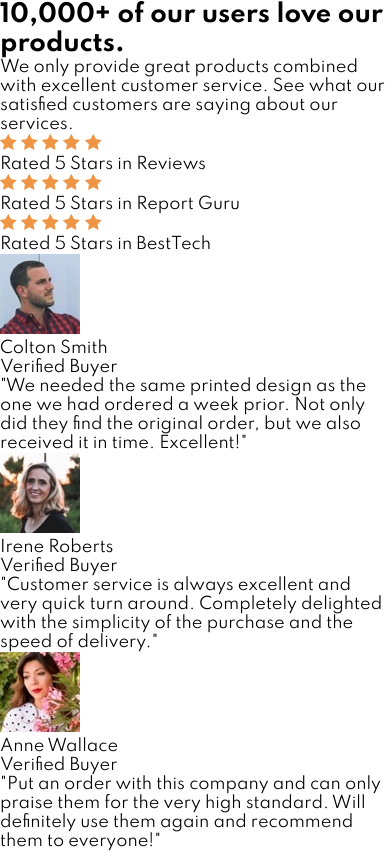
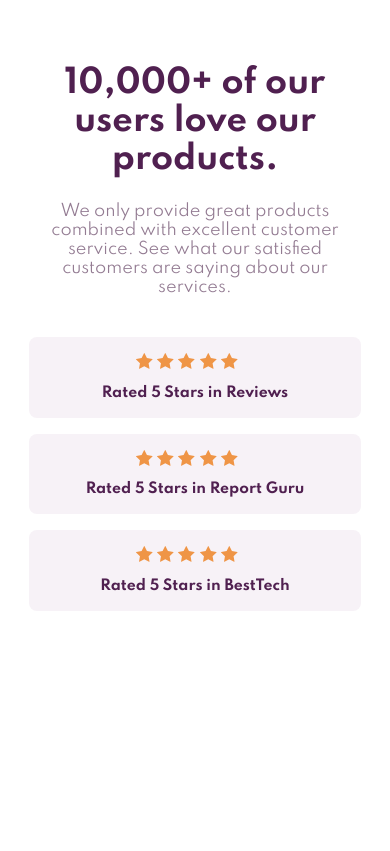
Before and after one commit to JacksonJ97/social-proof-section, a plain HTML site: page index.html in a window 390 px wide. Drawn offline with Linux system fonts and the light colour scheme.

Commit message:
Mobile view of header section

```diff
--- a/index.html
+++ b/index.html
@@ -21,38 +21,44 @@
 
         <div class="header-ratings">
           <div class="rating-bar">
+            <div class="rating-bar__stars">
               <img src="/images/icon-star.svg" alt="star" />
               <img src="/images/icon-star.svg" alt="star" />
               <img src="/images/icon-star.svg" alt="star" />
               <img src="/images/icon-star.svg" alt="star" />
               <img src="/images/icon-star.svg" alt="star" />
+            </div>
 
             <p class="rating-bar__text">Rated 5 Stars in Reviews</p>
           </div>
 
           <div class="rating-bar">
+            <div class="rating-bar__stars">
               <img src="/images/icon-star.svg" alt="star" />
               <img src="/images/icon-star.svg" alt="star" />
               <img src="/images/icon-star.svg" alt="star" />
               <img src="/images/icon-star.svg" alt="star" />
               <img src="/images/icon-star.svg" alt="star" />
+            </div>
 
             <p class="rating-bar__text">Rated 5 Stars in Report Guru</p>
           </div>
 
           <div class="rating-bar">
+            <div class="rating-bar__stars">
               <img src="/images/icon-star.svg" alt="star" />
               <img src="/images/icon-star.svg" alt="star" />
               <img src="/images/icon-star.svg" alt="star" />
               <img src="/images/icon-star.svg" alt="star" />
               <img src="/images/icon-star.svg" alt="star" />
+            </div>
 
             <p class="rating-bar__text">Rated 5 Stars in BestTech</p>
           </div>
         </div>
       </div>
 
-      <div class="testimonials-container">
+      <!-- <div class="testimonials-container">
         <div class="testimonial-card">
           <div class="user-details">
             <img src="/images/image-colton.jpg" alt="User picture" />
@@ -82,7 +88,7 @@
 
           <p>"Put an order with this company and can only praise them for the very high standard. Will definitely use them again and recommend them to everyone!"</p>
         </div>
-      </div>
+      </div> -->
     </section>
   </body>
 </html>
--- a/style.css
+++ b/style.css
@@ -11,3 +11,46 @@
   --darkGrayishMagenta: hsl(303, 10%, 53%);
   --lightGrayishMagenta: hsl(300, 24%, 96%);
 }
+
+.container {
+  width: 85%;
+  height: 100vh;
+  margin: 0 auto;
+}
+
+.header-body {
+  padding-top: 4em;
+}
+
+.header-body__title {
+  color: var(--veryDarkMagenta);
+  font-size: 2rem;
+  text-align: center;
+  margin-bottom: 0.75em;
+}
+
+.header-body__text {
+  color: var(--darkGrayishMagenta);
+  text-align: center;
+  margin-bottom: 2.5em;
+}
+
+.rating-bar {
+  background-color: var(--lightGrayishMagenta);
+  border-radius: 8px;
+  padding: 1em 3em;
+  margin-bottom: 1em;
+}
+
+.rating-bar__stars {
+  width: 50%;
+  margin: 0 auto;
+}
+
+.rating-bar__text {
+  color: var(--veryDarkMagenta);
+  font-weight: 700;
+  font-size: 0.875rem;
+  margin-top: 0.75em;
+  text-align: center;
+}
```
Lines whose indentation alone changed are shown as unchanged.
